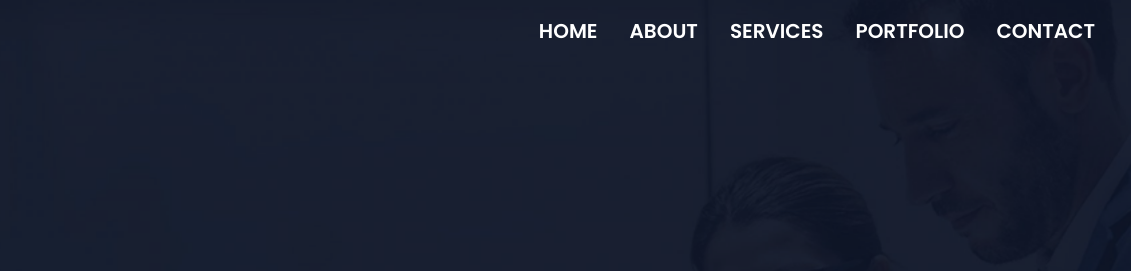
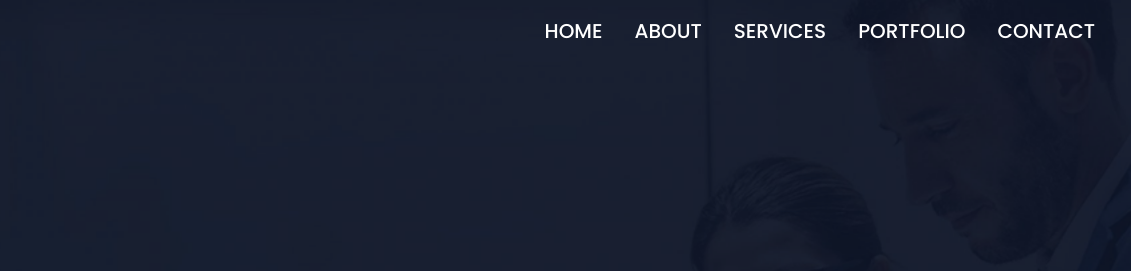
Before and after one commit to Ahmedreda20/codusk, a plain HTML site: page index.html in a window 1280 px wide. Shown: the top 271 px of the page, 149-1280 px from the left. Drawn offline with nearby package versions, Linux system fonts and the light colour scheme.

Commit message:
first commit

```diff
--- a/index.html
+++ b/index.html
@@ -243,7 +243,7 @@
                     px-2
                     table
                     text-white
-                    font-semibold
+                    font-medium
                     text-xl
                     relative
                   "
@@ -258,7 +258,7 @@
                     px-2
                     table
                     text-white
-                    font-semibold
+                    font-medium
                     text-xl
                     relative
                   "
@@ -273,7 +273,7 @@
                     px-2
                     table
                     text-white
-                    font-semibold
+                    font-medium
                     text-xl
                     relative
                   "
@@ -288,7 +288,7 @@
                     px-2
                     table
                     text-white
-                    font-semibold
+                    font-medium
                     text-xl
                     relative
                   "
@@ -303,7 +303,7 @@
                     px-2
                     table
                     text-white
-                    font-semibold
+                    font-medium
                     text-xl
                     relative
                   "
```
